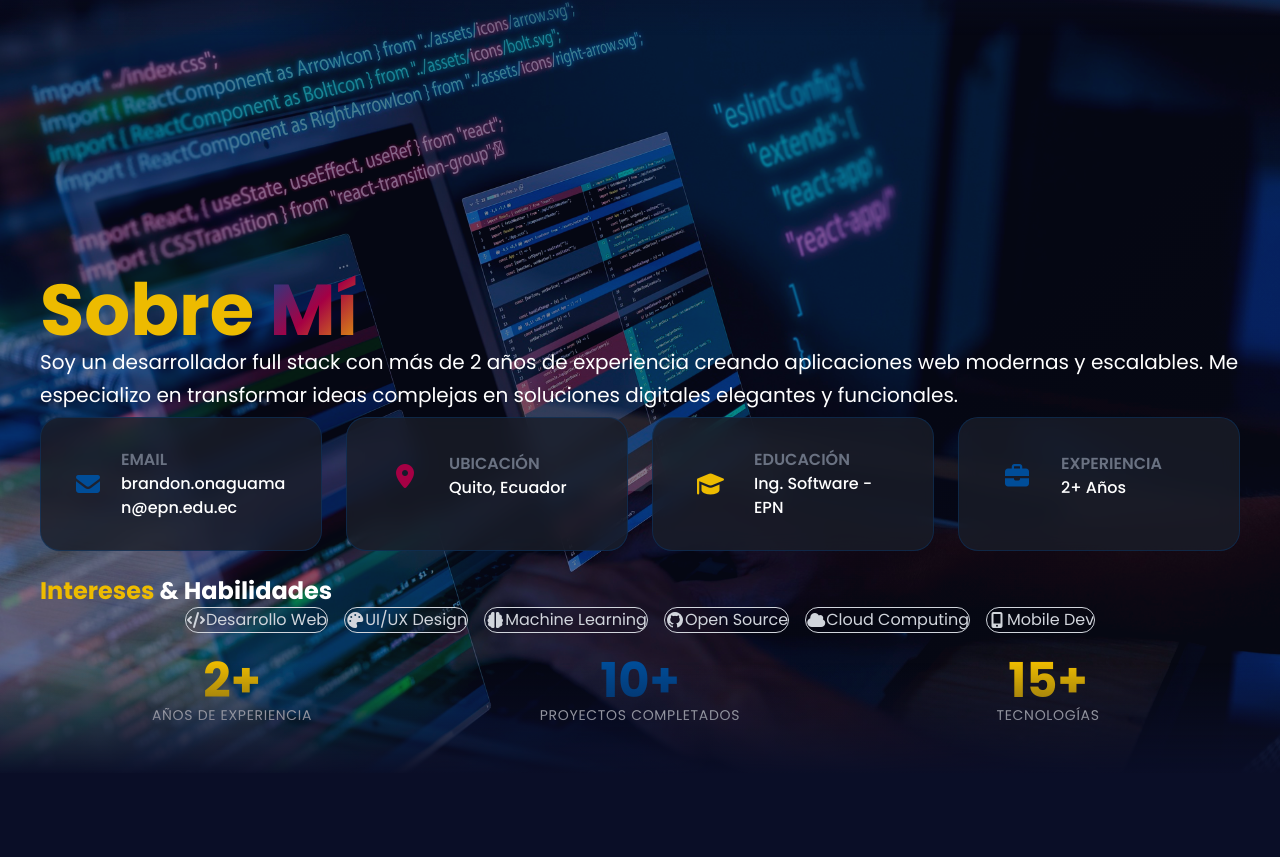
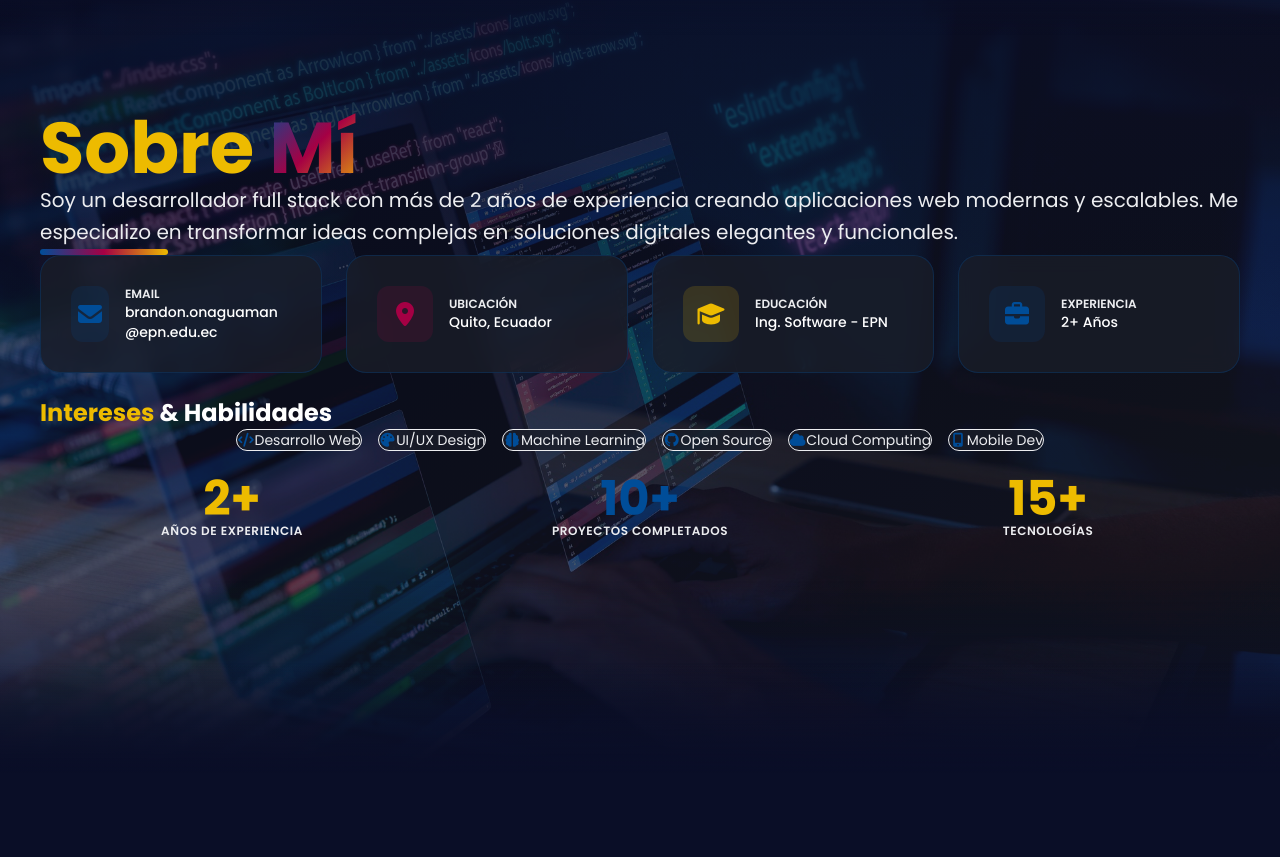
Before and after one commit to Stevebr10/Portafolio, an Angular app: page / in a window 1280 px wide. Shown: the part 963-1820 px from the top of the page. Built offline with nearby package versions, Linux system fonts and the light colour scheme.

Commit message:
Contraste del texto en About

```diff
--- a/src/app/components/about/about.component.css
+++ b/src/app/components/about/about.component.css
@@ -2,7 +2,7 @@
 
 #about {
   position: relative;
-  background: linear-gradient(135deg, var(--barca-dark) 50%, #0d1126 100%);
+  background: linear-gradient(135deg, var(--barca-dark) 50%, var(--bg-secondary) 100%);
   scroll-margin-top: 80px;
 }
 
--- a/src/app/components/about/about.component.html
+++ b/src/app/components/about/about.component.html
@@ -3,42 +3,42 @@
   <div class="absolute inset-0">
     <!-- Smooth glow transition from Hero -->
     <div class="absolute -top-32 left-0 right-0 h-64 overflow-hidden pointer-events-none z-[15]">
-      <div class="w-full h-full bg-gradient-to-b from-barca-dark via-transparent to-transparent opacity-90"></div>
-      <div class="absolute inset-0 bg-gradient-to-r from-barca-blue/10 via-barca-red/15 to-barca-gold/10 blur-3xl opacity-60 animate-glow-move"></div>
+      <div class="w-full h-full bg-gradient-to-b from-[var(--bg-primary)] via-transparent to-transparent opacity-90"></div>
+      <!-- <div class="absolute inset-0 bg-gradient-to-r from-[var(--accent-1)] via-[var(--accent-2)] to-[var(--accent-3)] blur-3x1 opacity-30 animate-glow-move"></div> -->
     </div>
 
     <!-- Background image with enhanced effects -->
-    <div class="w-full h-full bg-gradient-to-br from-barca-dark via-barca-dark-secondary to-barca-blue/30 relative overflow-hidden">
+    <div class="w-full h-full relative overflow-hidden" style="background: linear-gradient(to bottom right, var(--bg-primary), var(--bg-secondary));">
       <img src="/images/portada3.jpg"
            alt="About Background"
-           class="w-full h-full object-cover opacity-50 brightness-90 contrast-110 saturate-150 scale-105 transition-all duration-[3000ms] ease-out">
+           class="w-full h-full object-cover opacity-30 brightness-90 contrast-110 saturate-150 scale-105 transition-all duration-[3000ms] ease-out">
       <!-- Overlay gradients para suavizar -->
-      <div class="absolute inset-0 bg-gradient-to-b from-barca-dark/60 via-transparent to-barca-dark/90"></div>
-      <div class="absolute inset-0 bg-gradient-to-r from-barca-dark/40 via-transparent to-barca-dark/40"></div>
+      <div class="absolute inset-0 bg-gradient-to-b from-[var(--bg-primary)] via-transparent to-[var(--bag-primary)] opacity-80"></div>
+      <!-- <div class="absolute inset-0 bg-gradient-to-r from-barca-dark/40 via-transparent to-barca-dark/40"></div> -->
     </div>
 
     <!-- Bottom fade to next section -->
-    <div class="absolute bottom-0 left-0 right-0 h-48 bg-gradient-to-t from-barca-dark via-barca-dark/90 to-transparent pointer-events-none z-[5]"></div>
+    <div class="absolute bottom-0 left-0 right-0 h-48 bg-gradient-to-t from-[var(--bg-primary)] to-transparent pointer-events-none z-[5]"></div>
 
 
   </div>
 
   <!-- Content Container -->
-  <div class="relative z-10 min-h-screen flex flex-col justify-end pb-16">
+  <div class="relative z-10 min-h-screen flex flex-col justify-center pt-32 pb-16">
     <div class="container mx-auto px-6">
       <!-- Title Section -->
       <div class="mb-12" data-aos="fade-up">
-        <h2 class="text-5xl md:text-7xl font-bold text-white mb-4">
-          <span class="text-barca-gold">Sobre </span>
+        <h2 class="text-5xl md:text-7xl font-bold mb-4" style="color: var(--text-primary);">
+          <span style="color: var(--accent-3);">Sobre </span>
           <!-- <span class="gradient-text-hero"> Sobre Mí</span> -->
           <span class="gradient-text-hero"> Mí</span>
         </h2>
-        <p class="text-white-500 text-xl leading-relaxed">
+        <p class="text-xl leading-relaxed" style="color: var(--text-secondary);">
           Soy un desarrollador full stack con más de {{ yearsOfExperience }} años de experiencia
           creando aplicaciones web modernas y escalables. Me especializo en transformar ideas
           complejas en soluciones digitales elegantes y funcionales.
         </p>
-        <div class="w-32 h-1.5 bg-gradient-to-r from-barca-blue via-barca-red to-barca-gold rounded-full"></div>
+        <div class="w-32 h-1.5 mt-6 rounded-full" style="background: linear-gradient(to right, var(--accent-1), var(--accent-2), var(--accent-3));"></div>
       </div>
 
       <!-- Info Cards Grid -->
@@ -46,12 +46,12 @@
         <!-- Email Card -->
         <div class="card-barca group">
           <div class="flex items-center gap-4">
-            <div class="w-14 h-14 bg-barca-blue/20 rounded-xl flex items-center justify-center group-hover:bg-barca-blue/30 transition-colors duration-300">
-              <i class="fas fa-envelope text-barca-blue text-2xl"></i>
+            <div class="w-14 h-14 rounded-xl flex items-center justify-center transition-colors duration-300" style="background-color: color-mix(in srgb, var(--accent-1) 15%, transparent);">
+              <i class="fas fa-envelope text-2xl" style="color: var(--accent-1);"></i>
             </div>
             <div>
-              <p class="text-base text-gray-500 uppercase font-semibold mb-1">Email</p>
-              <p class="text-base text-white font-medium break-all">brandon.onaguaman&#64;epn.edu.ec</p>
+              <p class="text-xs uppercase font-semibold mb-1" style="color: var(--text-secondary);">Email</p>
+              <p class="text-sm font-medium break-all" style="color: var(--text-primary);">brandon.onaguaman&#64;epn.edu.ec</p>
             </div>
           </div>
         </div>
@@ -59,12 +59,12 @@
         <!-- Location Card -->
         <div class="card-barca group">
           <div class="flex items-center gap-4">
-            <div class="w-14 h-14 bg-barca-red/20 rounded-xl flex items-center justify-center group-hover:bg-barca-red/30 transition-colors duration-300">
-              <i class="fas fa-map-marker-alt text-barca-red text-2xl"></i>
+            <div class="w-14 h-14 rounded-xl flex items-center justify-center transition-colors duration-300" style="background-color: color-mix(in srgb, var(--accent-2) 15%, transparent);">
+              <i class="fas fa-map-marker-alt text-2xl" style="color: var(--accent-2);"></i>
             </div>
             <div>
-              <p class="text-base text-gray-500 uppercase font-semibold mb-1">Ubicación</p>
-              <p class="text-base text-white font-medium">Quito, Ecuador</p>
+              <p class="text-xs uppercase font-semibold mb-1" style="color: var(--text-secondary);">Ubicación</p>
+              <p class="text-sm font-medium" style="color: var(--text-primary);">Quito, Ecuador</p>
             </div>
           </div>
         </div>
@@ -72,12 +72,12 @@
         <!-- Education Card -->
         <div class="card-barca group">
           <div class="flex items-center gap-4">
-            <div class="w-14 h-14 bg-barca-gold/20 rounded-xl flex items-center justify-center group-hover:bg-barca-gold/30 transition-colors duration-300">
-              <i class="fas fa-graduation-cap text-barca-gold text-2xl"></i>
+            <div class="w-14 h-14 rounded-xl flex items-center justify-center transition-colors duration-300" style="background-color: color-mix(in srgb, var(--accent-3) 15%, transparent);">
+              <i class="fas fa-graduation-cap text-2xl" style="color: var(--accent-3);"></i>
             </div>
             <div>
-              <p class="text-base text-gray-500 uppercase font-semibold mb-1">Educación</p>
-              <p class="text-base text-white font-medium">Ing. Software - EPN</p>
+              <p class="text-xs uppercase font-semibold mb-1" style="color: var(--text-secondary);">Educación</p>
+              <p class="text-sm font-medium" style="color: var(--text-primary);">Ing. Software - EPN</p>
             </div>
           </div>
         </div>
@@ -85,12 +85,12 @@
         <!-- Experience Card -->
         <div class="card-barca group">
           <div class="flex items-center gap-4">
-            <div class="w-14 h-14 bg-barca-blue/20 rounded-xl flex items-center justify-center group-hover:bg-barca-blue/30 transition-colors duration-300">
-              <i class="fas fa-briefcase text-barca-blue text-2xl"></i>
+            <div class="w-14 h-14 rounded-xl flex items-center justify-center transition-colors duration-300" style="background-color: color-mix(in srgb, var(--accent-1) 15%, transparent);">
+              <i class="fas fa-briefcase text-2xl" style="color: var(--accent-1);"></i>
             </div>
             <div>
-              <p class="text-base text-gray-500 uppercase font-semibold mb-1">Experiencia</p>
-              <p class="text-base text-white font-medium">{{ yearsOfExperience }}+ Años</p>
+              <p class="text-xs uppercase font-semibold mb-1" style="color: var(--text-secondary);">Experiencia</p>
+              <p class="text-sm font-medium" style="color: var(--text-primary);">{{ yearsOfExperience }}+ Años</p>
             </div>
           </div>
         </div>
@@ -98,35 +98,34 @@
       <br>
       <!-- Interests Section -->
       <div class="mt-12" data-aos="fade-up" data-aos-delay="400">
-        <h3 class="text-2xl font-bold text-white mb-6">
-          <span class="text-barca-gold">Intereses</span> & Habilidades
+        <h3 class="text-2xl font-bold mb-6" style="color: var(--text-primary);">
+          <span style="color: var(--accent-3);">Intereses</span> & Habilidades
         </h3>
         <div class="flex flex-wrap gap-4 justify-center items-center">
-          <span *ngFor="let interest of interests"
-                class="px-6 py-4 bg-barca-dark-secondary/80 backdrop-blur-sm border border-barca-blue/30 rounded-full text-base text-gray-300 hover:border-barca-gold hover:text-barca-gold hover:bg-barca-dark-secondary transition-all duration-300 cursor-default flex items-center">
-            <i [class]="interest.icon + ' mr-3'"></i>
-            {{ interest.name }}
-          </span>
+          @for (interest of interests; track interest.name) {
+            <span class="px-6 py-3 backdrop-blur-sm border rounded-full text-sm hover:scale-105 transition-all duration-300 cursor-default flex items-center"
+                  style="background-color: color-mix(in srgb, var(--bg-secondary) 80%, transparent); color: var(--text-secondary); border-color: var(--border-color);">
+              <i [class]="interest.icon + ' mr-2'" style="color: var(--accent-1);"></i>
+              {{ interest.name }}
+            </span>
+          }
         </div>
       </div>
       <br>
       <!-- Stats Row -->
       <div class="grid grid-cols-2 md:grid-cols-3 gap-6 mt-12 justify-items-center content-center" data-aos="fade-up" data-aos-delay="600">
         <div class="text-center">
-          <p class="text-4xl md:text-5xl font-bold text-barca-gold mb-2">{{ yearsOfExperience }}+</p>
-          <p class="text-sm text-white-400 uppercase tracking-wider">Años de Experiencia</p>
+          <p class="text-4xl md:text-5xl font-bold mb-2" style="color: var(--accent-3);">{{ yearsOfExperience }}+</p>
+          <p class="text-xs uppercase tracking-wider font-semibold" style="color: var(--text-secondary);">Años de Experiencia</p>
         </div>
         <div class="text-center">
-          <p class="text-4xl md:text-5xl font-bold text-barca-blue mb-2">{{ completedProjects }}+</p>
-          <p class="text-sm text-white-400 uppercase tracking-wider">Proyectos Completados</p>
+          <p class="text-4xl md:text-5xl font-bold mb-2" style="color: var(--accent-1);">{{ completedProjects }}+</p>
+          <p class="text-xs uppercase tracking-wider font-semibold" style="color: var(--text-secondary);">Proyectos Completados</p>
         </div>
-        <!-- <div class="text-center">
-          <p class="text-4xl md:text-5xl font-bold text-barca-red mb-2">20+</p>
-          <p class="text-sm text-white-400 uppercase tracking-wider">Clientes Satisfechos</p>
-        </div> -->
+
         <div class="text-center">
-          <p class="text-4xl md:text-5xl font-bold text-barca-gold mb-2">15+</p>
-          <p class="text-sm text-white-400 uppercase tracking-wider">Tecnologías</p>
+          <p class="text-4xl md:text-5xl font-bold mb-2" style="color: var(--accent-3);">15+</p>
+          <p class="text-xs uppercase tracking-wider font-semibold" style="color: var(--text-secondary);">Tecnologías</p>
         </div>
       </div>
     </div>
--- a/src/styles.css
+++ b/src/styles.css
@@ -8,7 +8,7 @@
   --bg-primary: #0a0e27;
   --bg-secondary: #1a1d29;
   --text-primary: #ffffff;
-  --text-secondary: #9ca3af;
+  --text-secondary: #ecedf0;
   --accent-1: #004D98; /* Azul */
   --accent-2: #A50044; /* Rojo */
   --accent-3: #EDBB00; /* Dorado */
@@ -32,7 +32,7 @@
   --bg-primary: #f8fafc; /* Fondo general muy claro */
   --bg-secondary: #ffffff; /* Tarjetas blancas */
   --text-primary: #0f172a; /* Texto casi negro */
-  --text-secondary: #475569;
+  --text-secondary: #243346; /* 243346o */
   --accent-1: #004D98;
   --accent-2: #A50044;
   --accent-3: #EDBB00;
```
